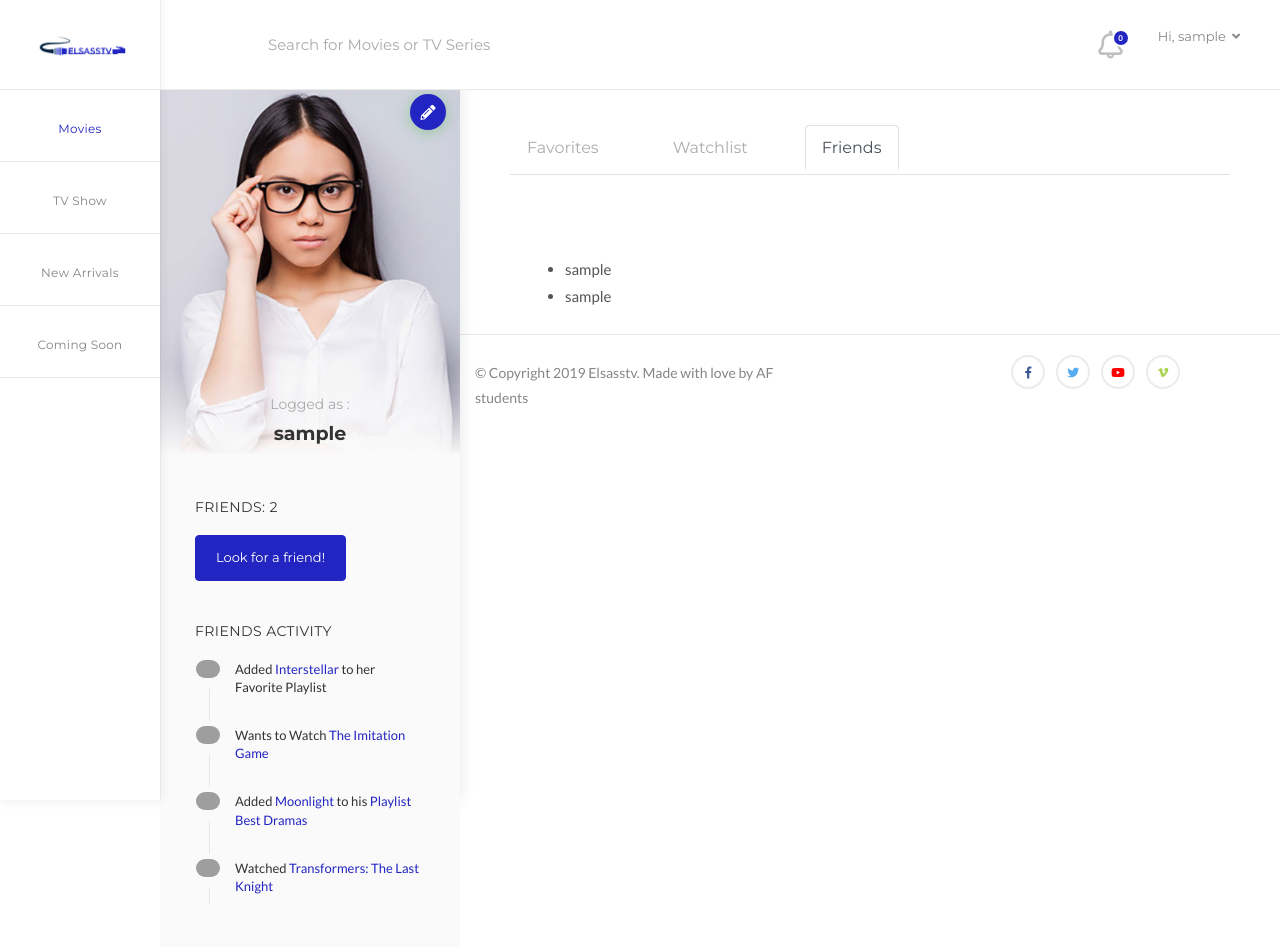
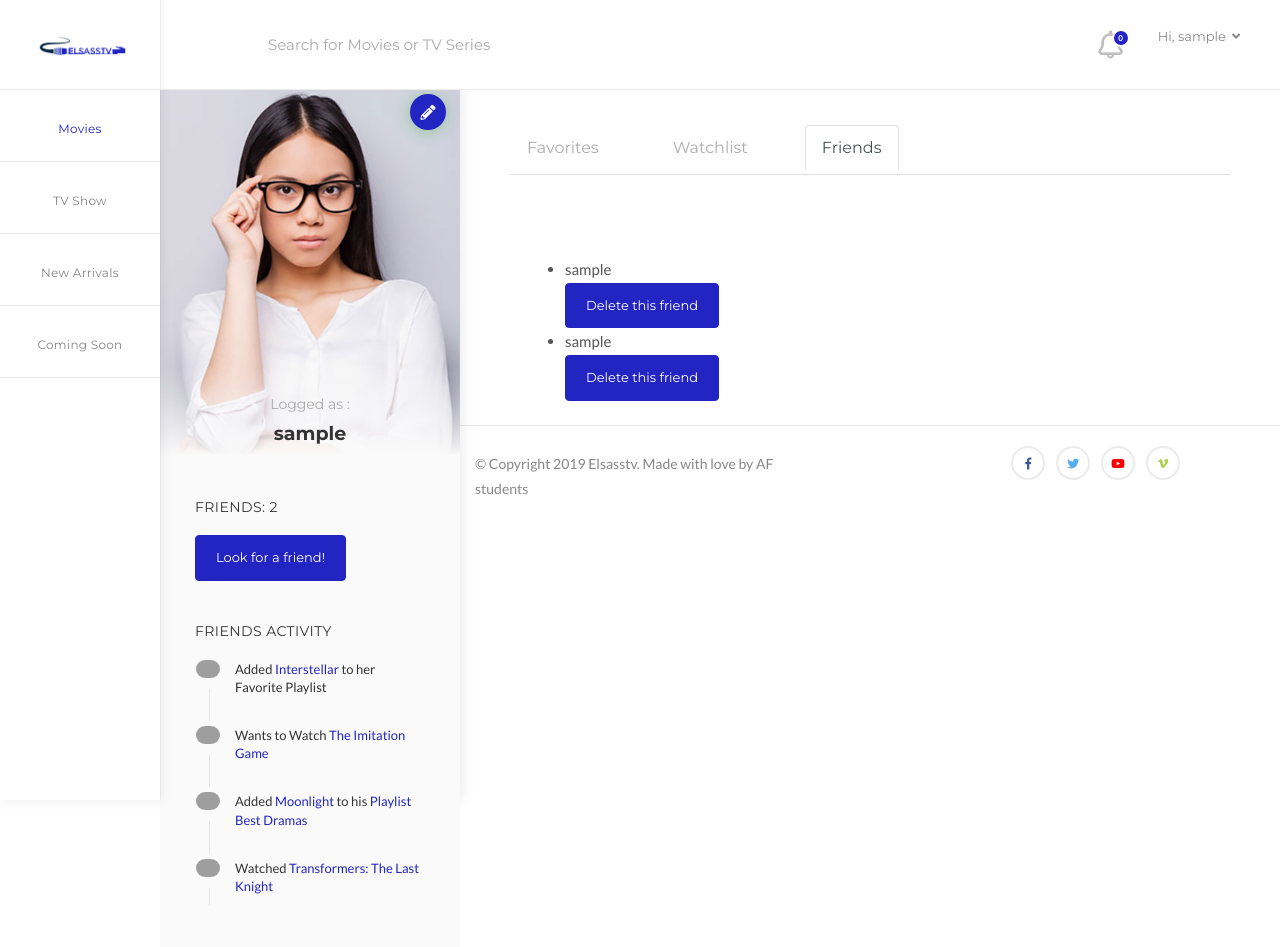
Before and after one commit to jeremyrich/Elsass-TV, a Django app: page /accounts/profile in a window 1280 px wide, after a click on "Friends". Run offline with Django 3.2, Linux system fonts and the light colour scheme; a user stored in the database is signed in; tables that the repository leaves empty hold one stand-in row (values such as "Sample post"); parts of the project's set-up code (start-up, migrations or seed data) failed here and were passed over; some libraries are stand-ins or nearby versions; grey boxes are pictures that could not be loaded.

Commit message:
Adding a button to delete friends

```diff
--- a/Elsasstv/accounts/templates/accounts/profile.html
+++ b/Elsasstv/accounts/templates/accounts/profile.html
@@ -142,6 +142,7 @@
 											<ul>
 												{% for friend in friends%}
 												<li>{{ friend.username }}</li>
+												<a href="{% url 'accounts:delete_friend' friend.id %}" class="btn btn-green-pro">Delete this friend</a>
 												{% endfor %}
 											</ul>
 										</p>
--- a/Elsasstv/accounts/urls.py
+++ b/Elsasstv/accounts/urls.py
@@ -10,5 +10,6 @@ urlpatterns = [
     path('settings', views.settings, name='settings'),
     path('list_users', views.list_users, name='list_users'),
     path('<int:friend_id>/friend_request', views.friend_request, name='friend_request'),
-    path('<int:friendship_id>/<int:status>/accept_or_refuse', views.accept_or_refuse, name='accept_or_refuse')
+    path('<int:friendship_id>/<int:status>/accept_or_refuse', views.accept_or_refuse, name='accept_or_refuse'),
+    path('<int:friend_id>/delete_friend', views.delete_friend, name='delete_friend')
 ]
--- a/Elsasstv/accounts/views.py
+++ b/Elsasstv/accounts/views.py
@@ -61,3 +61,24 @@ def accept_or_refuse(request, friendship_id, status):
         friendship.status = 2
         friendship.save()
     return HttpResponseRedirect(request.META.get('HTTP_REFERER')) # Staying on the same page
+
+@login_required
+def delete_friend(request, friend_id):
+    friend = User.objects.get(id=friend_id)
+    current_user = request.user
+    try:
+        friendship1 = Friendship.objects.get(source_user=friend.usercustom, target_user=current_user.usercustom, status=1)
+        if friendship1:
+            friendship1.status = 2
+            friendship1.save()
+    except:
+        pass
+    try:
+        friendship2 = Friendship.objects.get(source_user=current_user.usercustom, target_user=friend.usercustom, status=1)
+        if friendship2:
+            friendship2.status = 2
+            friendship2.save()
+    except:
+        pass
+
+    return HttpResponseRedirect(request.META.get('HTTP_REFERER')) # Staying on the same page
```
